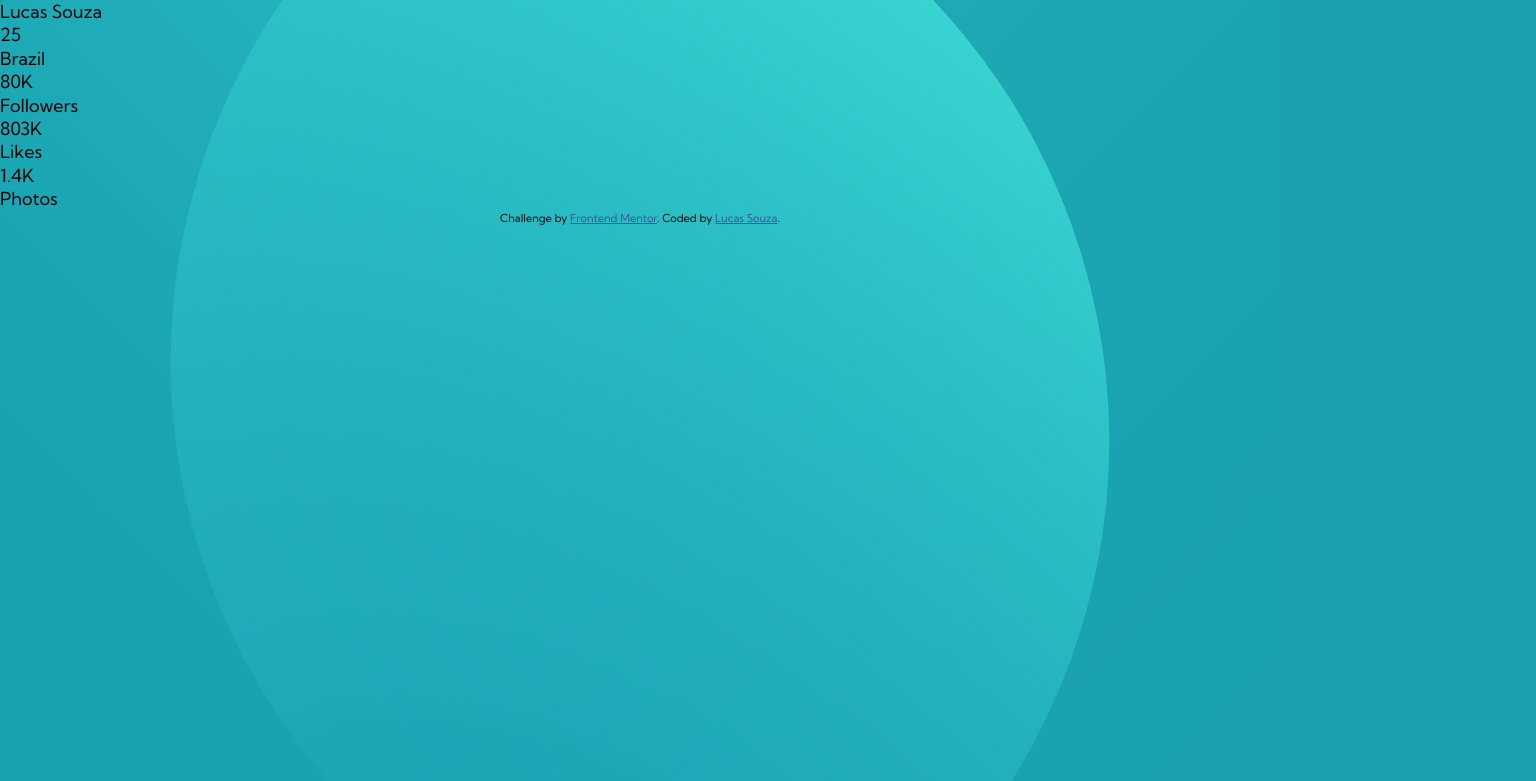
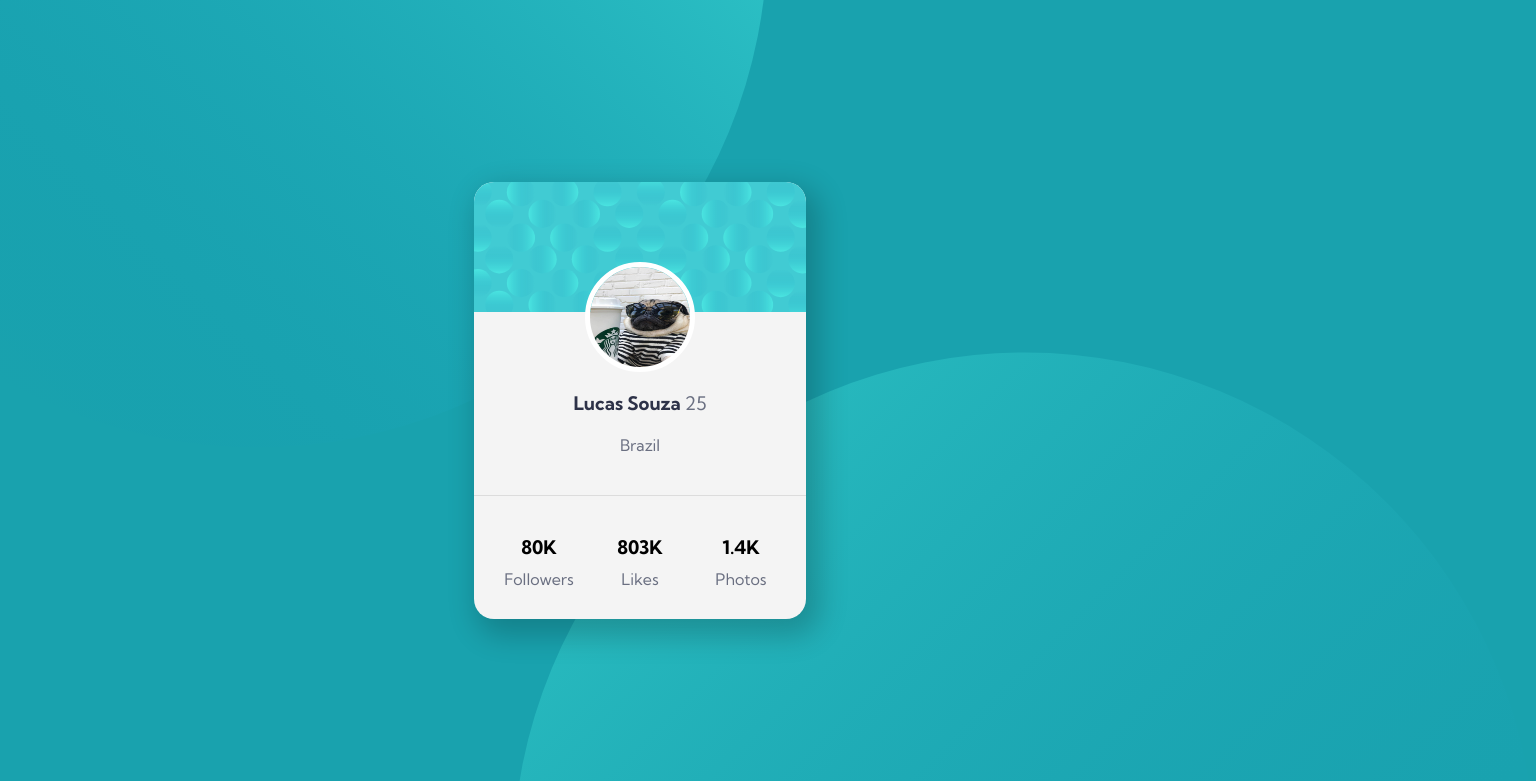
Before and after one commit to alfsouza708/profile-card-component, a plain HTML site: page index.html in a window 1280 px wide. Shown: the top 781 px of the page, 1536 px wide, since content can reach past the window. Drawn offline with Linux system fonts and the light colour scheme.

Commit message:
Finaliza componente card

```diff
--- a/index.html
+++ b/index.html
@@ -10,31 +10,28 @@
   </head>
 
   <body>
-    <div class="bg-pattern-top"></div>
-    <div class="bg-pattern-bot"></div>
-    <div class="card container">
-      <div class="card__profile-pic"></div>
-      <div class="card__name">Lucas Souza</div>
-      <div class="card__age">25</div>
-      <div class="card__location">Brazil</div>
+    <div class="main">
+      <div class="card">
+        <div class="card__header">
+          <img class="card__img" src="images/image-lucas.jpg" alt="Personal photo" />
+          <h3>Lucas Souza <span>25</span></h3>
+          <h4>Brazil</h4>
+        </div>
         <div class="card__footer">
           <div class="card__info">
-          <div class="card__number">80K</div>
-          <div class="card__description">Followers</div>
+            <h3>80K</h3>
+            <p>Followers</p>
           </div>
           <div class="card__info">
-          <div class="card__number">803K</div>
-          <div class="card__description">Likes</div>
+            <h3>803K</h3>
+            <p>Likes</p>
           </div>
           <div class="card__info">
-          <div class="card__number">1.4K</div>
-          <div class="card__description">Photos</div>
+            <h3>1.4K</h3>
+            <p>Photos</p>
           </div>
         </div>
       </div>
-    <div class="attribution">
-      Challenge by <a href="https://www.frontendmentor.io/challenges/profile-card-component-cfArpWshJ" target="_blank">Frontend Mentor</a>. Coded by
-      <a href="https://github.com/alfsouza708">Lucas Souza</a>.
     </div>
   </body>
 </html>
--- a/scss/_globals.scss
+++ b/scss/_globals.scss
@@ -1,45 +1,138 @@
 @import "variables";
 
-html {
-  font-size: 100%;
-  box-sizing: border-box;
+* {
+  margin: 0;
+  padding: 0;
+  font-family: "Kumbh Sans", sans-serif;
 }
 
-*,
-*::before,
-*::after {
-  box-sizing: inherit;
+html {
+  font-size: 62.5%;
+  box-sizing: border-box;
+
+  @media only screen and (max-width: 376px) {
+    font-size: 50%;
+  }
 }
 
 body {
-  margin: 0;
-  padding: 0;
-  font-family: "Kumbh Sans", sans-serif;
-  font-size: 18px;
-  line-height: 1.3;
   background-color: $dark-cyan;
-  background-image: url(../images/bg-pattern-top.svg), url(../images/bg-pattern-bottom.svg);
-  background-repeat: no-repeat, no-repeat;
-  background-size: 100%, 100%;
-  background-position: top -200px left -170px, bottom -200px right -170px;
-  background-attachment: fixed, fixed;
-}
+  height: 100vh;
+  position: relative;
+  overflow: hidden;
 
-.attribution {
-  font-size: 11px;
-  text-align: center;
-  & a {
-    color: hsl(228, 45%, 44%);
+  &::before,
+  &::after {
+    content: "";
+    position: absolute;
+    display: block;
+    background-size: cover;
+    height: $circle-size + 30vw;
+    width: $circle-size + 30vw;
+    z-index: 0;
+
+    //TABLET
+    @media (min-width: 376px) and (max-width: 1439px) {
+      height: $circle-size + 10vw;
+      width: $circle-size + 10vw;
+    }
+
+    //DESKTOP
+    @media only screen and (min-width: 1440px) {
+      height: $circle-size;
+      width: $circle-size;
+    }
+  }
+
+  &::before {
+    background-image: url("../images/bg-pattern-top.svg");
+    top: -45vw;
+    left: -20vw;
+  }
+
+  &::after {
+    background-image: url("../images/bg-pattern-bottom.svg");
+    bottom: -45vw;
+    right: -20vw;
   }
 }
 
-@media (min-width: 1440px) {
-  body {
-    background-color: $dark-cyan;
-    background-image: url(../images/bg-pattern-top.svg), url(../images/bg-pattern-bottom.svg);
-    background-repeat: no-repeat, no-repeat;
-    background-size: 50%, 50%;
-    background-position: top -200px left -170px, bottom -200px right -170px;
-    background-attachment: fixed, fixed;
+.main {
+  display: flex;
+  justify-content: center;
+  align-items: center;
+  height: 100%;
+}
+
+.card {
+  text-align: center;
+  font-size: 1.6rem;
+  border-radius: 2rem;
+  background-color: $bg-card;
+  box-shadow: 8px 11px 29px 6px rgba(0, 0, 0, 0.2);
+  position: relative;
+  z-index: 1;
+  overflow: hidden;
+
+  &::before {
+    position: absolute;
+    content: "";
+    display: block;
+    height: 13rem;
+    width: 100%;
+    z-index: 0;
+    background: url("../images/bg-pattern-card.svg");
+    background-size: cover;
+  }
+
+  &__img {
+    border-radius: 50%;
+    width: 10rem;
+    height: 10rem;
+    border: 5px white solid;
+    z-index: 1;
+  }
+
+  &__header {
+    padding: 8rem 10rem 4rem;
+    border-bottom: 1px solid $light-gray;
+    display: flex;
+    justify-content: center;
+    align-items: center;
+    flex-direction: column;
+
+    & h3 {
+      margin: 2rem 0;
+      color: $dark-blue;
+    }
+
+    & span {
+      color: $dark-grayish-blue;
+      font-weight: 400;
+    }
+    & h4 {
+      color: $dark-grayish-blue;
+      font-weight: 400;
+    }
+  }
+
+  &__footer {
+    display: flex;
+    justify-content: space-around;
+    padding: 1.5rem;
+  }
+
+  &__info {
+    flex: 1;
+    margin: 1.5rem;
+
+    h3 {
+      margin: 1rem 0;
+    }
+
+    p {
+      color: $dark-grayish-blue;
+      font-weight: 400;
+    }
   }
 }
--- a/scss/_variables.scss
+++ b/scss/_variables.scss
@@ -2,3 +2,7 @@ $dark-cyan: hsl(185, 75%, 39%);
 $dark-blue: hsl(229, 23%, 23%);
 $dark-grayish-blue: hsl(227, 10%, 46%);
 $dark-gray: hsl(0, 0%, 59%);
+$light-gray: #dcdcdc;
+$bg-card: #f4f4f4;
+
+$circle-size: 70vw;
```
Also changed, not shown: scss/style.css, 1 other file. Lines whose indentation alone changed are shown as unchanged.
